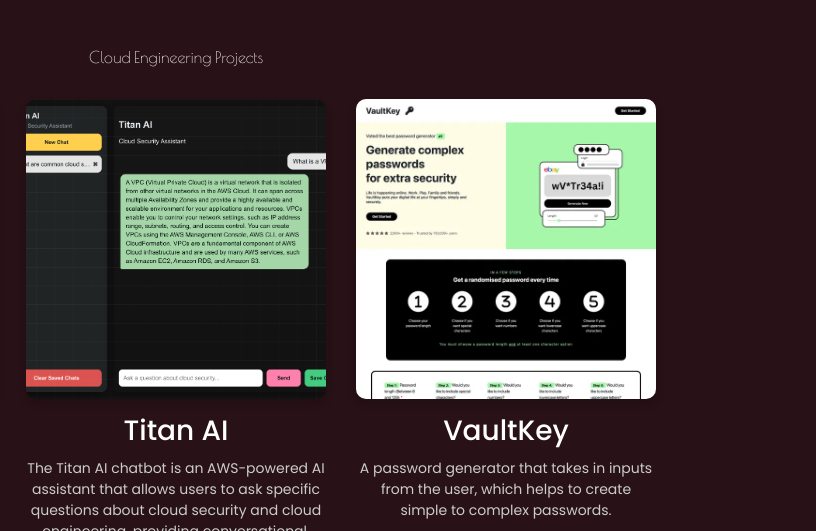
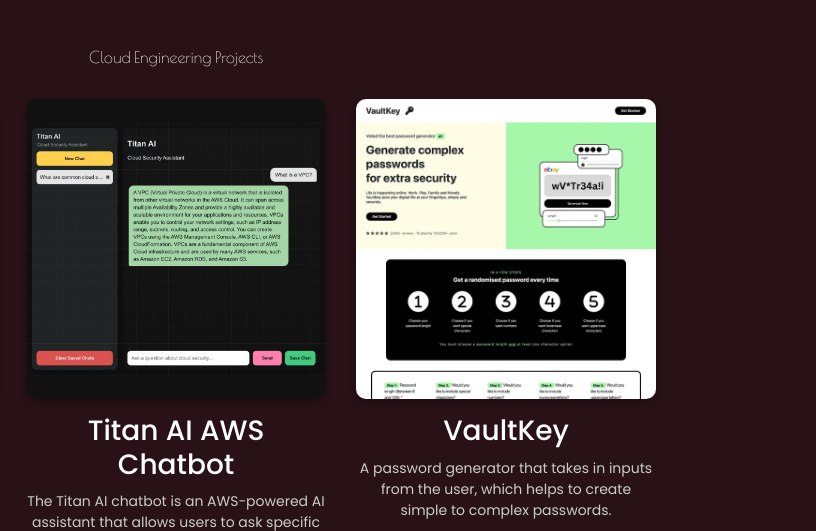
Before and after one commit to LeanneCodes/LaFossePortfolio, a plain HTML site: page index.html in a window 1280 px wide. Shown: the part 1847-2378 px from the top of the page, 464-1280 px from the left. Drawn offline with nearby package versions, Linux system fonts and the light colour scheme.

Commit message:
update titan image and description

```diff
--- a/index.html
+++ b/index.html
@@ -109,8 +109,8 @@
                         </div>
                     </div>
                     <div class="project-item">
-                        <img src="assets/titan ai example short.png" alt="Titan AI AWS Chatbot">
-                        <h3>Titan AI</h3>
+                        <img src="assets/titan ai.jpg" alt="Titan AI AWS Chatbot">
+                        <h3>Titan AI AWS Chatbot</h3>
                         <p>The Titan AI chatbot is an AWS-powered AI assistant that allows users to ask specific questions about cloud security and cloud engineering, providing conversational, educational responses to help them learn and explore these topics.</p>
                         <div>
                             <a href="https://d18x9pyigfiq3c.cloudfront.net/" target="_blank" class="project-link">View Project</a> |
```
Also changed, not shown: assets/titan ai example short.png (deleted), assets/titan ai.jpg (added).
